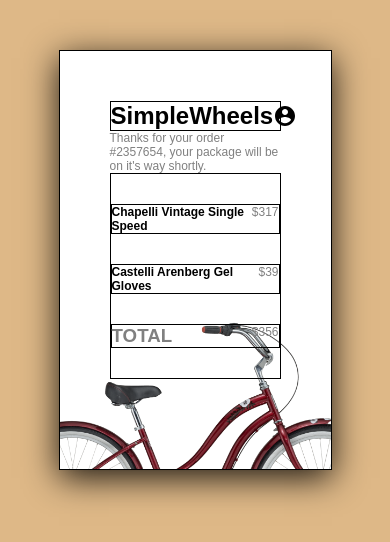
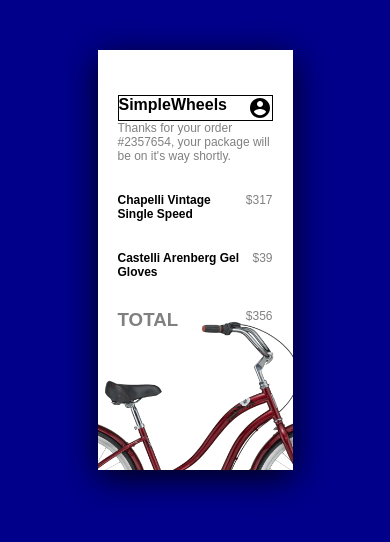
Before and after one commit to Dkingofcode/Frontloops3, a plain HTML site: page assets/index.html in a window 390 px wide. Drawn offline with Linux system fonts and the light colour scheme.

Commit message:
removed borders

```diff
--- a/assets/styles.css
+++ b/assets/styles.css
@@ -11,8 +11,7 @@
 }
 
 .Wheel-cart{
-    border: 1px solid;
-    max-width: 70%;
+    max-width: 50%;
     background-color: white;
     box-shadow: 0 8px 32px 0 rgba(0,0,0,0.87);
     margin: 50px auto;
@@ -26,7 +25,6 @@
 }
 
 .subheader{
-    border: 1px solid;
     display: flex;
     margin-top: 40px;
     justify-content: space-between;
@@ -38,14 +36,11 @@
 }
 
 .orders{
-    border: 1px solid;
-
 }
 
 .speed,
 .Gloves,
 .Sumtotal{
-    border: 1px solid;
     display: flex;
     justify-content: space-between;
     margin: 30px 0;
@@ -70,7 +65,6 @@
 
 @media( max-width: 1220px){
     body{
-        background-color: black;
     }
      .Wheel-cart{
         width: 600px;
@@ -87,12 +81,14 @@
         width: 90%;
         background-size: 560px;
         background-position-y: 180px;
+        padding: 5px 20px;
       }
+
+
 }
 
 @media(max-width: 790px){
    body{
-    background-color: brown;
    }
    .Wheel-cart{
     width: 80%;
@@ -100,26 +96,36 @@
     background-size: 540px;
     background-position-y: 170px;
    }
+
+   .subheader{
+    border: 1px solid;
+   }
 }
 
 @media(max-width: 720px){
     body{
-        background-color: blueviolet;
     }
     .Wheel-cart{
         width: 80%;
         background-size: 450px;
         background-position-y: 200px;
     }
+
+    h2{
+        font-size: 17px;
+    }
 }
 
 @media(max-width: 600px){
     body{
-        background-color: burlywood;
     }
     .Wheel-cart{
         width: 80%;
         background-size: 400px;
         background-position-y: 230px;
     }
+
+    h2{
+        font-size: 16px;
+    }
 }
```
